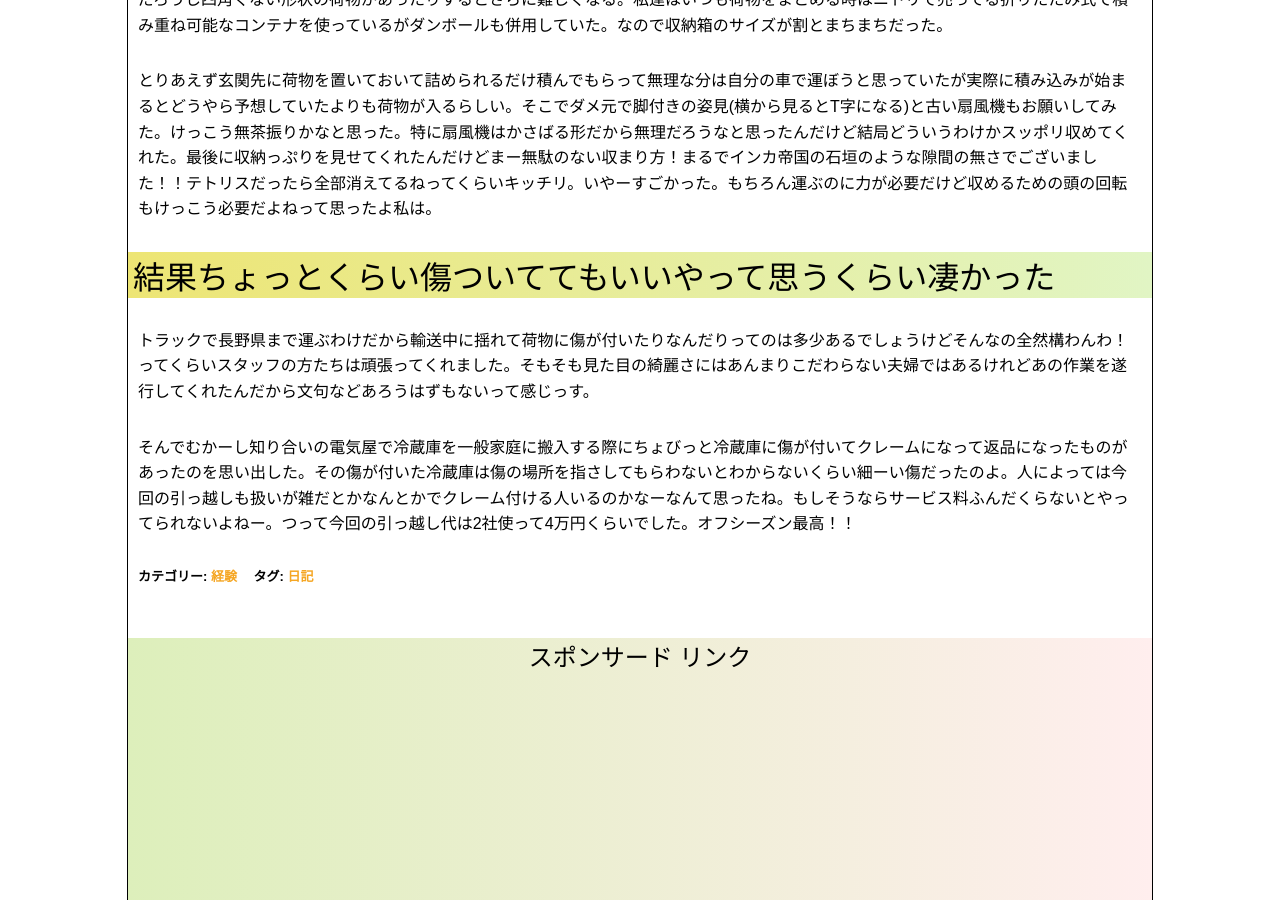
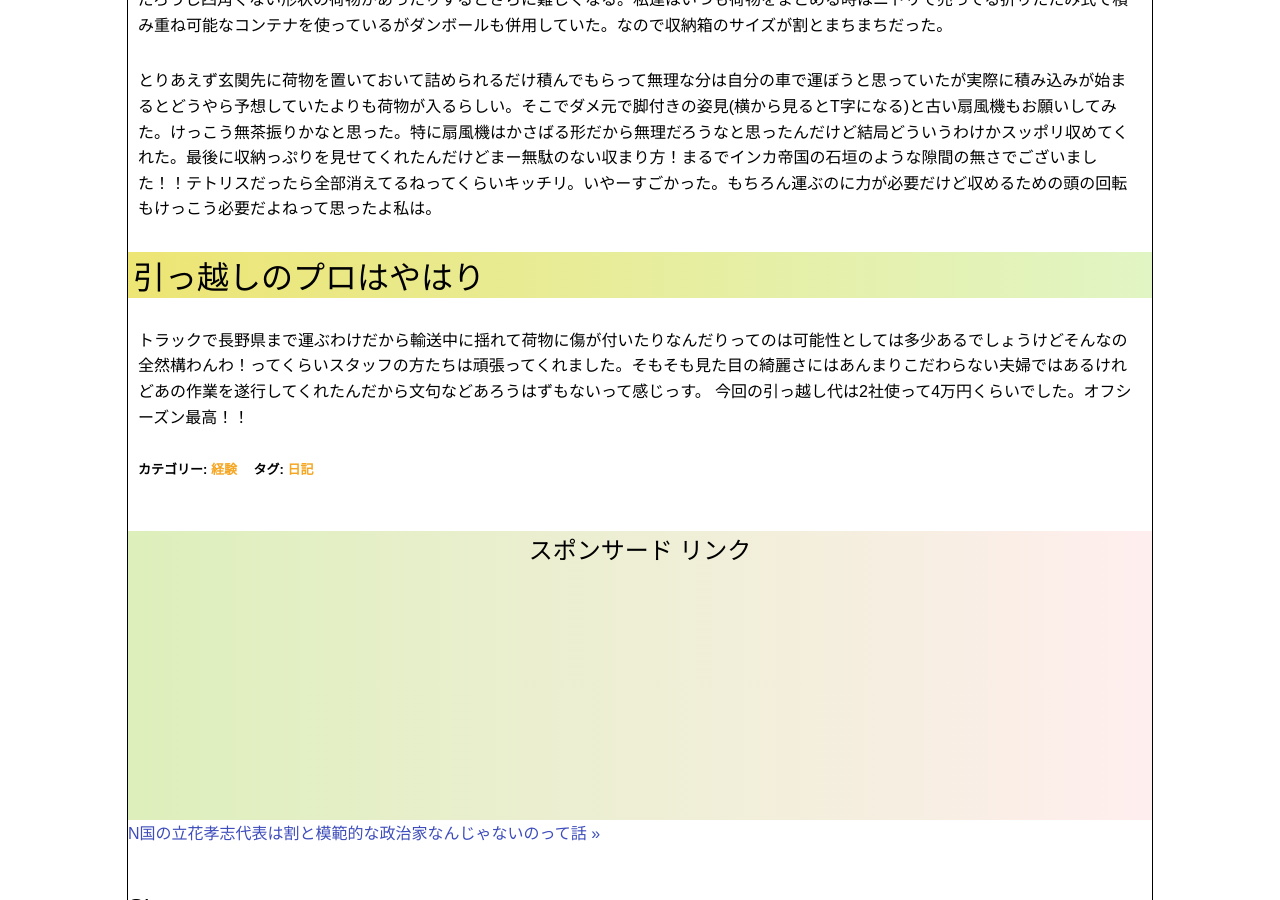
Before and after one commit to photoantenna/photoantenna.github.io, a Jekyll site: the page built from _posts/2019-10-05-hikkoshi.md, in a window 1280 px wide and 900 px high, scrolled down 1865 px. Built offline with Jekyll 4.4.1, drawn with Linux system fonts in a browser that asks for light colours; some of the changed text lies outside the part shown.

Commit message:
_posts/2019-10-05-hikkoshi.md updated from https://stackedit.io/

```diff
--- a/_posts/2019-10-05-hikkoshi.md
+++ b/_posts/2019-10-05-hikkoshi.md
@@ -30,11 +30,10 @@ image:
 
 とりあえず玄関先に荷物を置いておいて詰められるだけ積んでもらって無理な分は自分の車で運ぼうと思っていたが実際に積み込みが始まるとどうやら予想していたよりも荷物が入るらしい。そこでダメ元で脚付きの姿見(横から見るとT字になる)と古い扇風機もお願いしてみた。けっこう無茶振りかなと思った。特に扇風機はかさばる形だから無理だろうなと思ったんだけど結局どういうわけかスッポリ収めてくれた。最後に収納っぷりを見せてくれたんだけどまー無駄のない収まり方！まるでインカ帝国の石垣のような隙間の無さでございました！！テトリスだったら全部消えてるねってくらいキッチリ。いやーすごかった。もちろん運ぶのに力が必要だけど収めるための頭の回転もけっこう必要だよねって思ったよ私は。
 
-### 結果ちょっとくらい傷ついててもいいやって思うくらい凄かった
+### 引っ越しのプロはやはり
 
-トラックで長野県まで運ぶわけだから輸送中に揺れて荷物に傷が付いたりなんだりってのは多少あるでしょうけどそんなの全然構わんわ！ってくらいスタッフの方たちは頑張ってくれました。そもそも見た目の綺麗さにはあんまりこだわらない夫婦ではあるけれどあの作業を遂行してくれたんだから文句などあろうはずもないって感じっす。
-
-そんでむかーし知り合いの電気屋で冷蔵庫を一般家庭に搬入する際にちょびっと冷蔵庫に傷が付いてクレームになって返品になったものがあったのを思い出した。その傷が付いた冷蔵庫は傷の場所を指さしてもらわないとわからないくらい細ーい傷だったのよ。人によっては今回の引っ越しも扱いが雑だとかなんとかでクレーム付ける人いるのかなーなんて思ったね。もしそうならサービス料ふんだくらないとやってられないよねー。つって今回の引っ越し代は2社使って4万円くらいでした。オフシーズン最高！！
+トラックで長野県まで運ぶわけだから輸送中に揺れて荷物に傷が付いたりなんだりってのは可能性としては多少あるでしょうけどそんなの全然構わんわ！ってくらいスタッフの方たちは頑張ってくれました。そもそも見た目の綺麗さにはあんまりこだわらない夫婦ではあるけれどあの作業を遂行してくれたんだから文句などあろうはずもないって感じっす。
+今回の引っ越し代は2社使って4万円くらいでした。オフシーズン最高！！
 <!--stackedit_data:
-eyJoaXN0b3J5IjpbLTgxNDYxMjY2OV19
+eyJoaXN0b3J5IjpbODk2MTcwMjk3LC04MTQ2MTI2NjldfQ==
 -->
```
